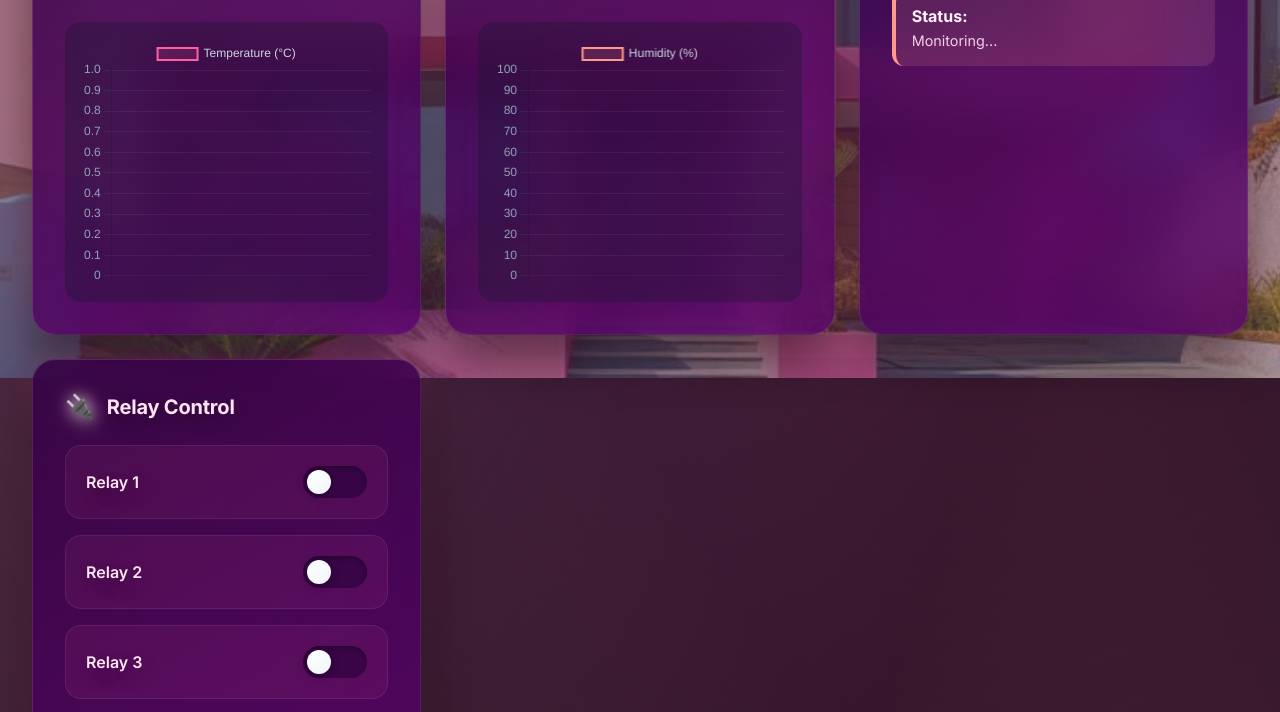
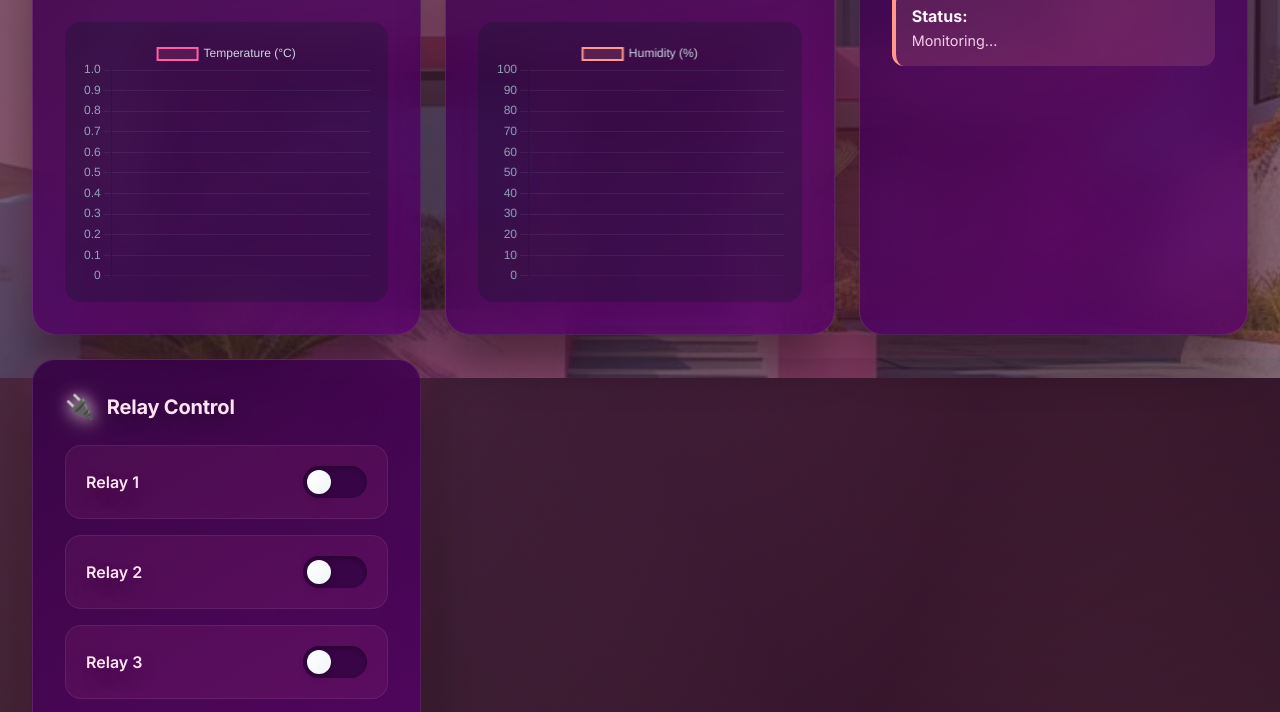
Before and after one commit to Rishabhusesit/iot_core_home_automation, a plain HTML site: page web/dashboard.html in a window 1280 px wide. Shown: the part 442-1154 px from the top of the page. Drawn offline with nearby package versions, Linux system fonts and the light colour scheme; no server answers.

Commit message:
Ensure watermark photo shows by removing blend mode and covering background

```diff
--- a/web/dashboard.html
+++ b/web/dashboard.html
@@ -57,10 +57,12 @@
             content: '';
             position: fixed;
             inset: 0;
-            background: url('assets/pink_futuristic_bg.jpg') center/cover no-repeat;
-            opacity: 0.55;
-            filter: saturate(1.15);
-            mix-blend-mode: lighten;
+            background-image: url('assets/pink_futuristic_bg.jpg');
+            background-size: cover;
+            background-position: center;
+            background-repeat: no-repeat;
+            opacity: 0.35;
+            filter: saturate(1.05) contrast(1.05);
             transform: scale(1.05);
             z-index: 0;
         }
```
